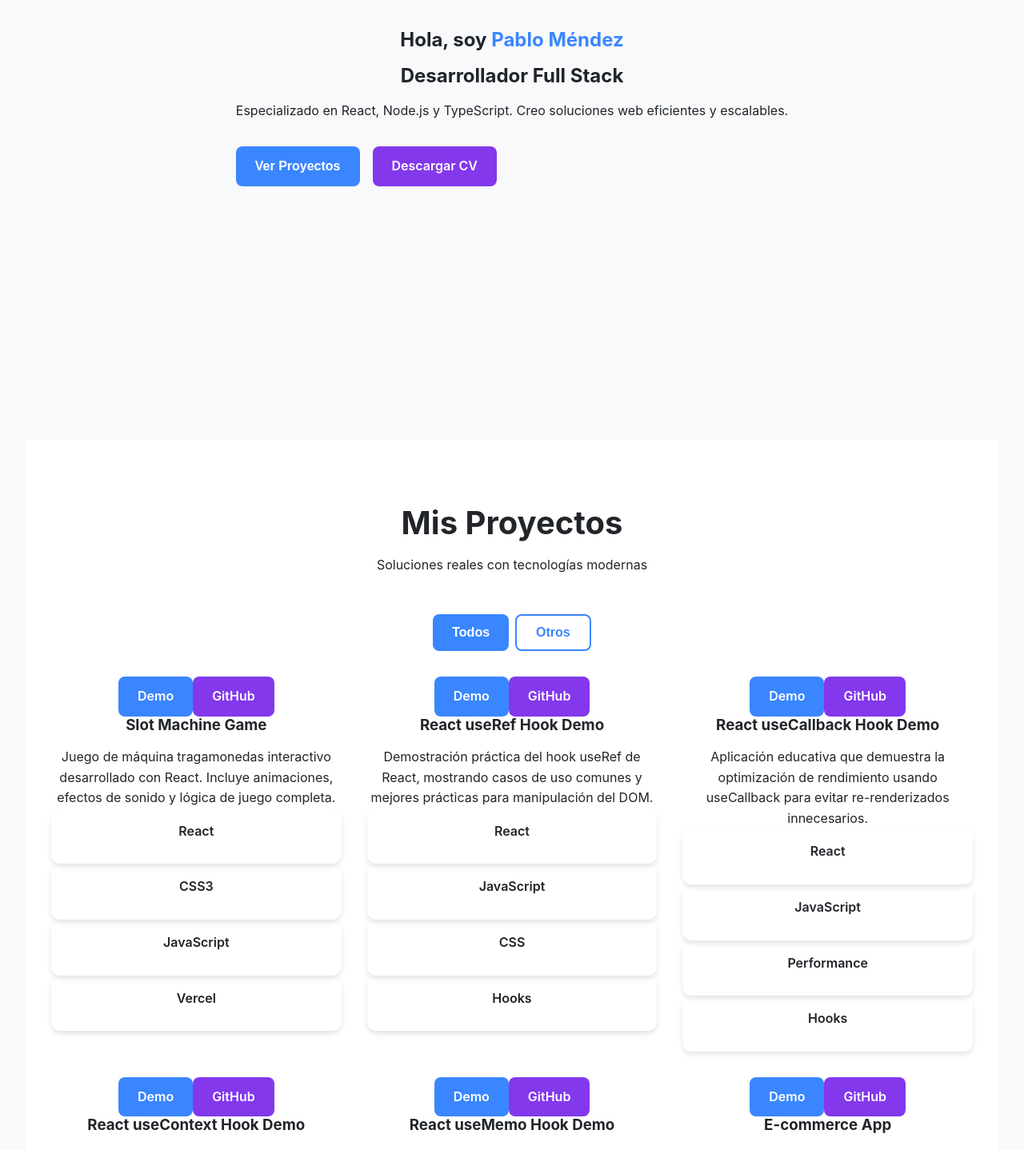
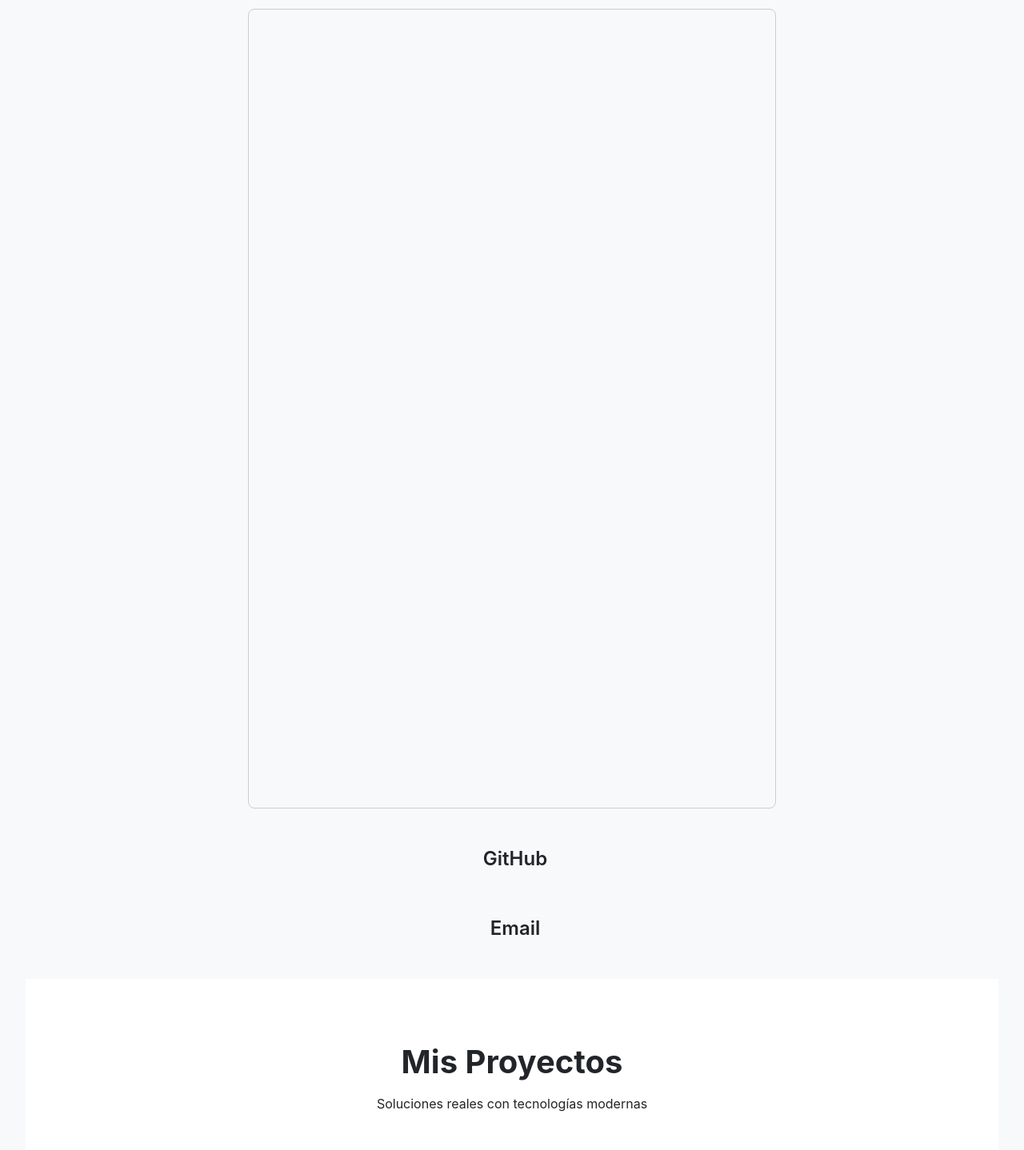
Before and after one commit to Paul-1511/portfolio, a React (Vite) app in the folder portfolio/: page / in a window 1280 px wide. Shown: the part 480-1918 px from the top of the page at 80% size. Built offline with nearby package versions, Linux system fonts and the light colour scheme.

Commit message:
feat: responsive improvements, footer and stats enhancements, CV preview fixes, and various UI/UX updates

```diff
--- a/portfolio/src/components/layout/Footer.jsx
+++ b/portfolio/src/components/layout/Footer.jsx
@@ -17,8 +17,10 @@ const Footer = () => {
             href="/CV.pdf"
             target="_blank"
             rel="noopener noreferrer"
+            variant="secondary"
+            style={{ marginBottom: '1rem' }}
           >
-            Descargar CV
+            <i className="fas fa-file-download" style={{ marginRight: '0.5rem' }}></i>Descargar CV
           </Button>
         </div>
 
@@ -31,16 +33,19 @@ const Footer = () => {
           </ul>
         </div>
 
-        <div className="footer-section">
+        <div className="footer-section" id="contacto">
           <h4>Contacto</h4>
           <div className={`social-links ${isMobile ? 'mobile-social' : ''}`}>
-            <a href="mailto:paulmendez1511@gmail.com">Email</a>
+            <a href="mailto:paulmendez1511@gmail.com" style={{ display: 'flex', alignItems: 'center', gap: '0.5rem' }}>
+              <i className="fas fa-envelope"></i> Email
+            </a>
             <a
               href="https://github.com/Paul-1511"
               target="_blank"
               rel="noopener noreferrer"
+              style={{ display: 'flex', alignItems: 'center', gap: '0.5rem' }}
             >
-              GitHub
+              <i className="fab fa-github"></i> GitHub
             </a>
           </div>
         </div>
--- a/portfolio/src/components/sections/HeroSection.jsx
+++ b/portfolio/src/components/sections/HeroSection.jsx
@@ -46,12 +46,20 @@ const HeroButtons = styled.div`
   display: flex;
   gap: 1rem;
   margin: 2rem 0;
+  justify-content: center;
+
+  @media (max-width: 600px) {
+    flex-direction: column;
+    align-items: center;
+    gap: 0.75rem;
+  }
 `;
 
 const HeroSocial = styled.div`
   display: flex;
+  flex-direction: column;
   gap: 1.5rem;
-  a {
+  a, button {
     font-size: 1.5rem;
     color: ${({ theme }) => theme.text};
     transition: color 0.3s;
@@ -75,7 +83,7 @@ const HeroSection = () => {
           <h1>Hola, soy <span>Pablo Méndez</span></h1>
           <h2>Desarrollador Full Stack</h2>
           <p>
-            {!isMobile && "Especializado en React, Node.js y TypeScript. "}
+            {!isMobile && "Aprendiendo React, Node.js y TypeScript. "}
             Creo soluciones web eficientes y escalables.
           </p>
 
@@ -92,14 +100,33 @@ const HeroSection = () => {
               Descargar CV
             </Button>
           </HeroButtons>
+          <div style={{ display: 'flex', justifyContent: 'center', marginBottom: '2rem' }}>
+            <iframe
+              src="/CV.pdf"
+              title="CV Preview"
+              style={{ border: '1px solid #ccc', borderRadius: '8px', width: '100%', maxWidth: '700px', height: isMobile ? '400px' : '1000px' }}
+            />
+          </div>
 
           <HeroSocial>
-            <a href="https://github.com/Paul-1511" target="_blank" rel="noopener">
-              <i className="fab fa-github"></i>
-            </a>
-            <a href="mailto:paulmendez1511@gmail.com">
-              <i className="fas fa-envelope"></i>
-            </a>
+            <Button
+              as="a"
+              href="https://github.com/Paul-1511"
+              target="_blank"
+              rel="noopener"
+              variant="text"
+              style={{ display: 'flex', alignItems: 'center', gap: '0.5rem' }}
+            >
+              <i className="fab fa-github"></i> GitHub
+            </Button>
+            <Button
+              as="a"
+              href="mailto:paulmendez1511@gmail.com"
+              variant="text"
+              style={{ display: 'flex', alignItems: 'center', gap: '0.5rem' }}
+            >
+              <i className="fas fa-envelope"></i> Email
+            </Button>
           </HeroSocial>
         </HeroText>
 
--- a/portfolio/src/components/sections/ProjectsSection.jsx
+++ b/portfolio/src/components/sections/ProjectsSection.jsx
@@ -37,6 +37,12 @@ const ProjectsGrid = styled.div`
   grid-template-columns: repeat(auto-fill, minmax(300px, 1fr));
   gap: 2rem;
   margin-bottom: 3rem;
+
+  @media (max-width: 600px) {
+    grid-template-columns: 1fr;
+    justify-items: center;
+    align-items: center;
+  }
 `;
 
 const LoadMore = styled.div`
--- a/portfolio/src/components/sections/SkillsSection.jsx
+++ b/portfolio/src/components/sections/SkillsSection.jsx
@@ -1,6 +1,6 @@
 import React, { useEffect, useState } from 'react';
 import useResponsive from '../../hooks/useResponsive';
-import { skillsData } from '../../data/skillsData';
+import { skillsData, certificationsData, developmentStats } from '../../data/skillsData';
 import SkillBadge from '../ui/SkillBadge';
 import Button from '../ui/Button';
 import { capitalize } from '../../utils/helpers';
@@ -29,6 +29,12 @@ const SkillsGrid = styled.div`
   display: grid;
   gap: 2rem;
   grid-template-columns: repeat(auto-fit, minmax(300px, 1fr));
+
+  @media (max-width: 600px) {
+    grid-template-columns: 1fr;
+    justify-items: center;
+    align-items: center;
+  }
 `;
 
 const SkillCategory = styled.div`
@@ -89,14 +95,14 @@ const SkillsSection = () => {
     <SkillsContainer id="habilidades">
       <Container>
         <SectionHeader>
-          <h2>Mis Habilidades</h2>
+          <h2><i className="fas fa-tools" style={{ marginRight: '0.5rem', color: '#007bff' }}></i>Mis Habilidades</h2>
           <p>Tecnologías que domino y uso diariamente</p>
         </SectionHeader>
 
         <SkillsGrid>
           {Array.isArray(skillsData) && skillsData.map((category) => (
             <SkillCategory key={category.category}>
-              <h3>{capitalize(category.category)}</h3>
+              <h3><i className="fas fa-star" style={{ marginRight: '0.5rem' }}></i>{capitalize(category.category)}</h3>
               {Array.isArray(category.skills) && category.skills.map((skill) => (
                 <SkillBadge
                   key={skill.name}
@@ -114,22 +120,29 @@ const SkillsSection = () => {
           <Certifications>
             <h3>Certificaciones</h3>
             <CertsGrid>
-              <CertCard>
-                <i className="fab fa-react"></i>
-                <h4>React Avanzado</h4>
-                <p>FreeCodeCamp · 2024</p>
-              </CertCard>
-              {/* Agrega más certificaciones aquí */}
+              {certificationsData.map(cert => (
+                <CertCard key={cert.id}>
+                  <i className={cert.icon}></i>
+                  <h4>{cert.title}</h4>
+                  <p>{cert.issuer} · {cert.date}</p>
+                </CertCard>
+              ))}
             </CertsGrid>
           </Certifications>
         )}
 
-        <CTA>
-          <Button as="a" href="#contacto" variant="primary">
-            ¿Trabajamos juntos?
-          </Button>
-        </CTA>
-      </Container>
+        <div className="dev-stats" style={{ margin: '3rem 0' }}>
+          <h3>Estadísticas de Desarrollo</h3>
+          <ul>
+            <li><i className="fas fa-project-diagram" style={{ marginRight: '0.5rem', color: '#007bff' }}></i>Proyectos totales: {developmentStats.totalProjects}</li>
+            <li><i className="fas fa-clock" style={{ marginRight: '0.5rem', color: '#007bff' }}></i>Horas completadas: {developmentStats.completedHours}</li>
+            <li><i className="fas fa-code" style={{ marginRight: '0.5rem', color: '#007bff' }}></i>Tecnologías usadas: {developmentStats.technologiesUsed}</li>
+                        <li><i className="fas fa-fire" style={{ marginRight: '0.5rem', color: '#007bff' }}></i>Racha actual: {developmentStats.currentStreak} días</li>
+            <li><i className="fab fa-github" style={{ marginRight: '0.5rem', color: '#007bff' }}></i>Commits en GitHub: {developmentStats.githubCommits}</li>
+            <li><i className="fas fa-align-left" style={{ marginRight: '0.5rem', color: '#007bff' }}></i>Líneas de código: {developmentStats.linesOfCode}</li>
+          </ul>
+        </div>
+              </Container>
     </SkillsContainer>
   );
 };
--- a/portfolio/src/data/projectsData.js
+++ b/portfolio/src/data/projectsData.js
@@ -52,6 +52,6 @@ export const projectsData = [
     image: "/images/ecommerce-app.jpg",
     demoUrl: "https://ecommerce-app-woad-nine.vercel.app/",
     githubUrl: "https://github.com/Paul-1511/ecommerce-app",
-    technologies: ["React", "Node.js", "MongoDB", "Express", "CSS3"]
+    technologies: ["React", "Node.js", "Express", "CSS3"]
   }
 ];
--- a/portfolio/src/data/skillsData.js
+++ b/portfolio/src/data/skillsData.js
@@ -211,11 +211,11 @@ export const certificationsData = [
 
 // Estadísticas de desarrollo
 export const developmentStats = {
-  totalProjects: 15,
+  totalProjects: 45,
   completedHours: 500,
   technologiesUsed: 20,
   clientSatisfaction: 100,
   currentStreak: 45, // días programando consecutivos
-  githubCommits: 350,
-  linesOfCode: 25000
+  githubCommits: 280,
+  linesOfCode: 75000
 };
--- a/portfolio/src/styles/GlobalStyles.js
+++ b/portfolio/src/styles/GlobalStyles.js
@@ -59,4 +59,12 @@ export const GlobalStyles = createGlobalStyle`
   .fade-in {
     animation: fadeIn 0.5s ease-out;
   }
+
+  .social-links {
+    display: flex;
+    flex-direction: column;
+    align-items: center;
+    justify-content: center;
+    gap: 0.5rem;
+  }
 `;
--- a/portfolio/src/styles/theme.js
+++ b/portfolio/src/styles/theme.js
@@ -32,8 +32,8 @@ export const darkTheme = {
   secondary: '#9d4edd',
   secondaryLight: '#a370f0',
   secondaryDark: '#5f2ea8',
-  background: '#121212',
-  backgroundSecondary: '#1e1e1e',
+  background: '#0a1626',
+  backgroundSecondary: '#14213d',
   text: '#f8f9fa',
   textLight: '#adb5bd',
   fonts: {
```
